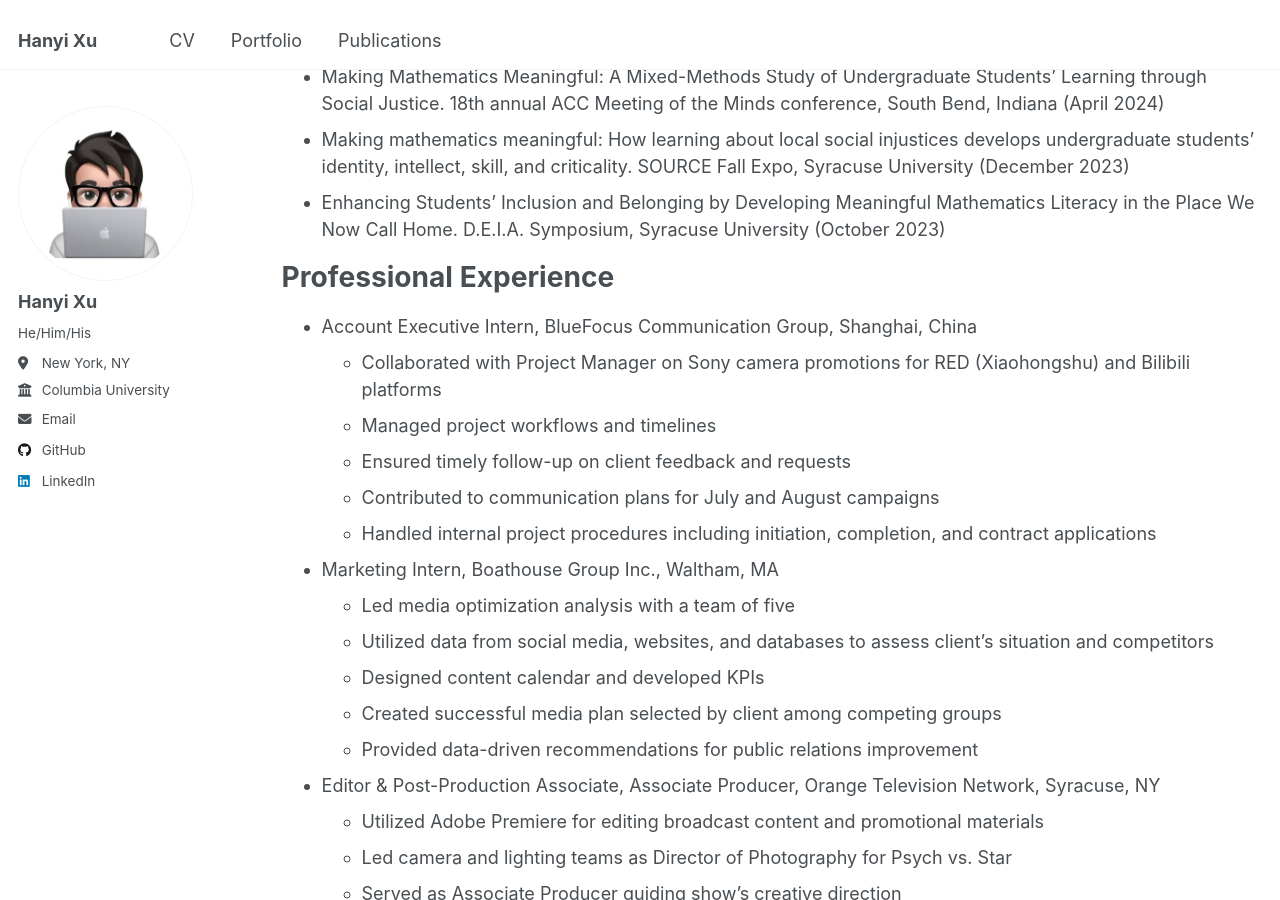
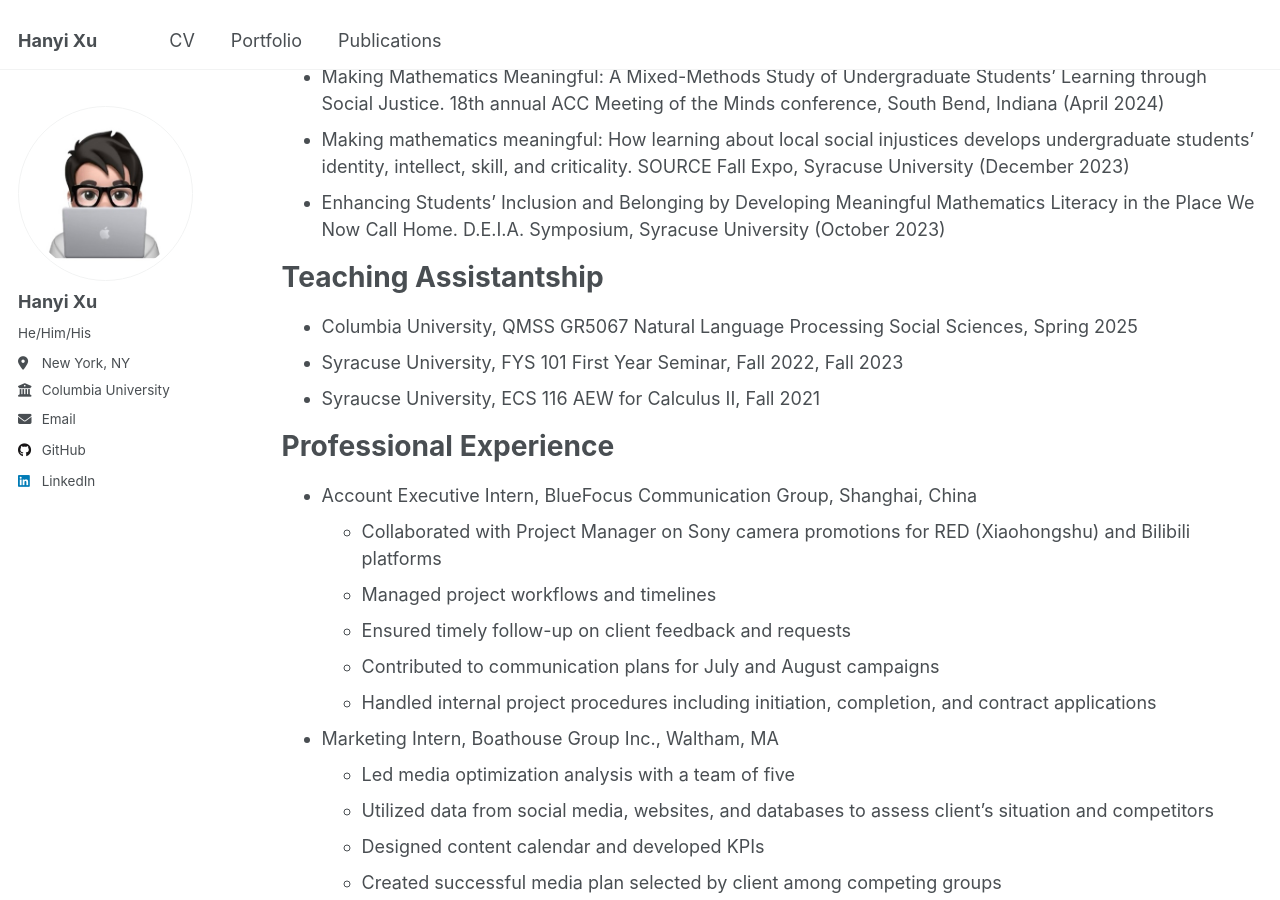
Before and after one commit to hanyixu/hanyixu.github.io, a Jekyll site: the page built from _pages/cv.md, in a window 1280 px wide and 900 px high, scrolled down 1453 px. Built offline with Jekyll 4.4.1, drawn with Linux system fonts in a browser that asks for light colours.

Commit message:
Update cv.md

```diff
--- a/_pages/cv.md
+++ b/_pages/cv.md
@@ -53,6 +53,12 @@ Talks and Presentations
 * Making mathematics meaningful: How learning about local social injustices develops undergraduate students' identity, intellect, skill, and criticality. SOURCE Fall Expo, Syracuse University (December 2023)
 * Enhancing Students' Inclusion and Belonging by Developing Meaningful Mathematics Literacy in the Place We Now Call Home. D.E.I.A. Symposium, Syracuse University (October 2023)
 
+Teaching Assistantship
+======
+* Columbia University, QMSS GR5067 Natural Language Processing Social Sciences, Spring 2025
+* Syracuse University, FYS 101 First Year Seminar, Fall 2022, Fall 2023
+* Syraucse University, ECS 116 AEW for Calculus II, Fall 2021
+
 Professional Experience
 ======
 * Account Executive Intern, BlueFocus Communication Group, Shanghai, China
```
